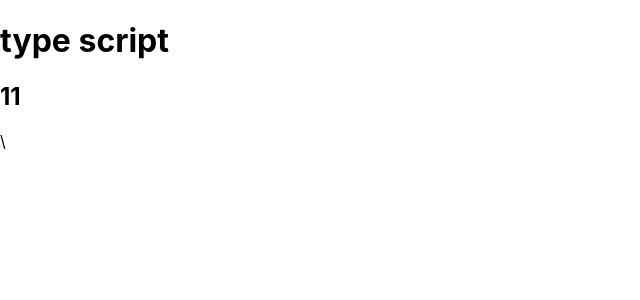
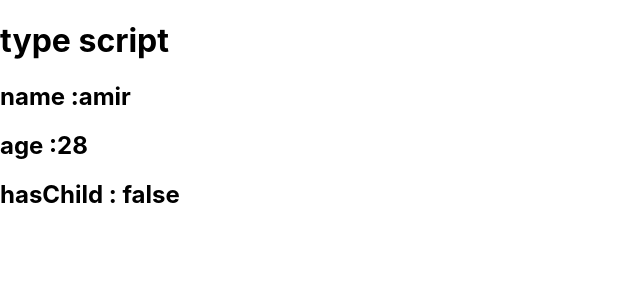
Before and after one commit to AmirTaki/type-script, a React (Create React App) app: page / in a window 1280 px wide. Shown: the top 300 px of the page, without its empty margins (0-640 px from the left). Built offline with nearby package versions, Linux system fonts and the light colour scheme.

Commit message:
syntax props Functions in typeScript

```diff
--- a/src/App.tsx
+++ b/src/App.tsx
@@ -1,12 +1,7 @@
 import React from 'react';
+import User from "./component/User"
 
 
-
-// function :
-
-function sum (a:number, b:number) : number{
-  return  a + b ;
-}
 
 
 function App() {
@@ -14,9 +9,7 @@ function App() {
   return (
       <div className="App">
         <h1>type script</h1>
-        <p>
-        <h2>{sum (3, 8)}</h2>
-        </p>
+        <User name = "amir" age = {28} hasChild = {false}  />
       </div>
     );
   }
--- /dev/null
+++ b/src/component/User.tsx
@@ -0,0 +1,16 @@
+import React from "react";
+
+type propsFunctions = {name : string , age : number, hasChild : boolean}
+
+function User (props:propsFunctions) {
+    return(
+    <>
+
+        <h2> name :{props.name  }</h2>
+        <h2>age :{props.age}</h2>
+        <h2>hasChild : {`${props.hasChild}`}</h2>
+    </>
+    )
+}
+
+export default User;
--- a/src/index.tsx
+++ b/src/index.tsx
@@ -11,9 +11,6 @@ const root = ReactDOM.createRoot(
 root.render(
   <React.StrictMode>
     <App />
-    <p>
-\
-    </p>
 
   </React.StrictMode>
 );
```
